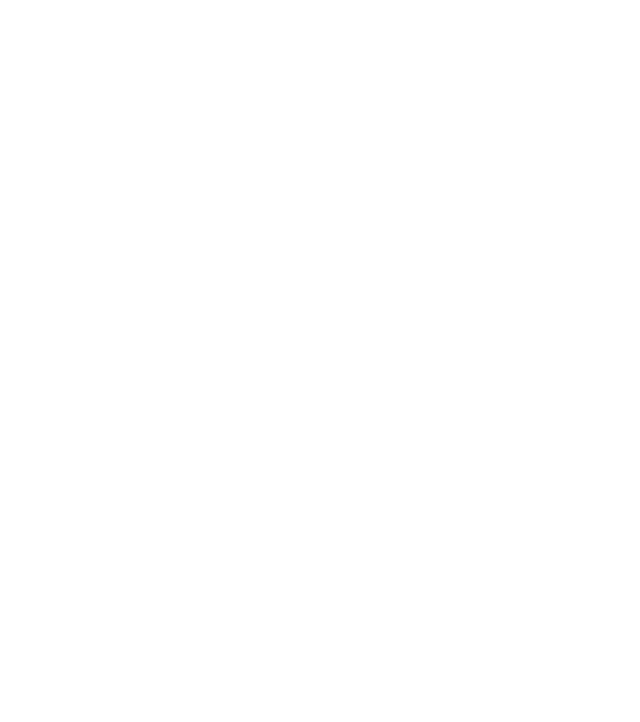
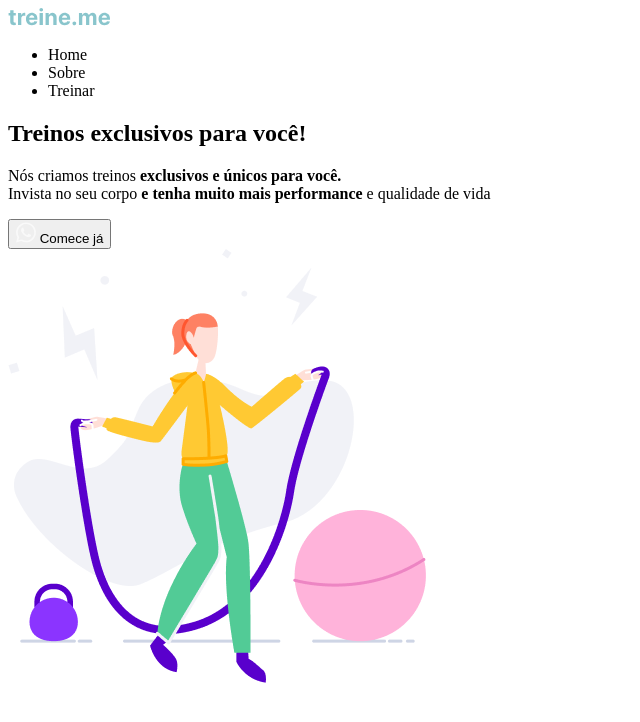
Before and after one commit to daiaanebarbosaf/treineme, a plain HTML site: page index.html in a window 1280 px wide. Shown: the whole page, without its empty margins (0-640 px from the left). Drawn offline with Linux system fonts and the light colour scheme.

Commit message:
Update index.html

```diff
--- a/index.html
+++ b/index.html
@@ -8,8 +8,36 @@
 </head>
 <body>
   <div class="page">
-    <header></header>
-    <main></main>
+    <header>
+      <img src="images/logo.svg" alt="Logomarca Treine.me">
+      <nav>
+        <ul>
+          <li>Home</li>
+          <li>Sobre</li>
+          <li>Treinar</li>
+        </ul>
+      </nav>
+    </header>
+
+    <main>
+      <section class="text">
+        <h1>
+          Treinos exclusivos para você!
+        </h1>
+
+        <p>
+          Nós criamos treinos <strong>exclusivos e únicos para você.</strong> <br/>
+          Invista no seu corpo <strong>e tenha muito mais performance</strong> e qualidade de vida
+        </p>
+
+        <button>
+          <img src="images/whatsapp.svg" alt="Logomarca do WhatsApp">
+          Comece já
+        </button>
+      </section>
+
+      <img src="images/fitness-jump.png" alt="Imagem de uma mulher pulando corda">
+    </main>
     <footer></footer>
   </div>
 </body>
```
